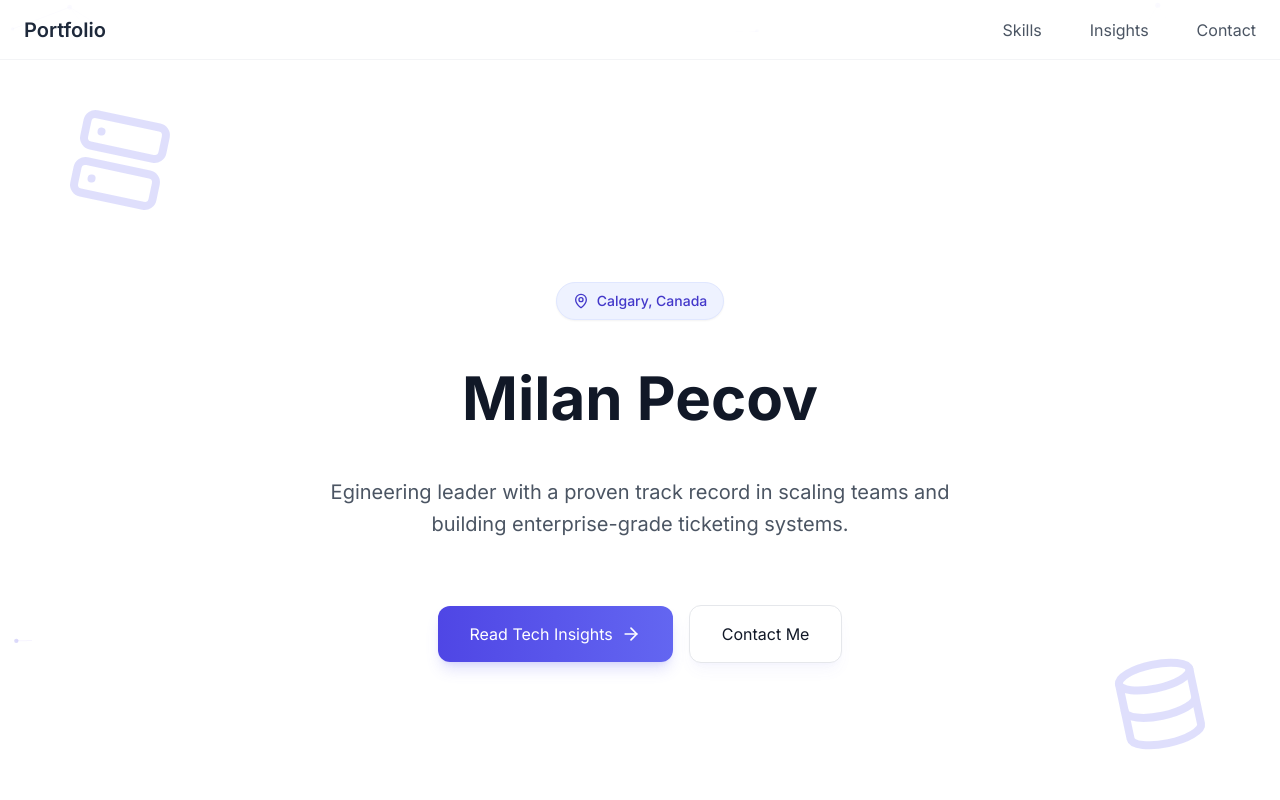
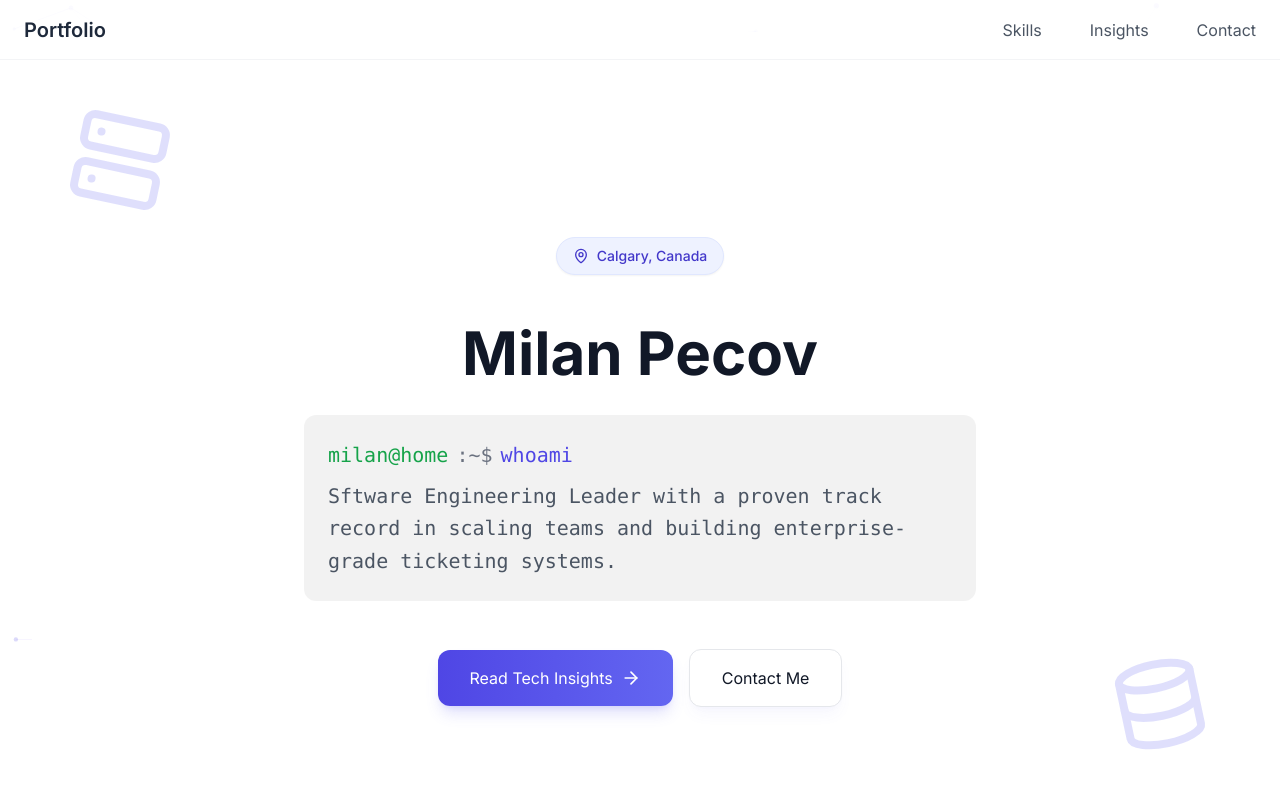
Before and after one commit to MilanPecov/devfolio-galaxy, a React (Vite) app: page / in a window 1280 px wide. Shown: the top 800 px of the page. Built offline with nearby package versions, Linux system fonts and the light colour scheme.

Commit message:
Refactor hero section animation
Update hero section animation to resemble a terminal, and change "Engineering leader" to "Software Engineering Leader".

```diff
--- a/src/components/Hero.tsx
+++ b/src/components/Hero.tsx
@@ -7,9 +7,10 @@ import { loadFull } from "tsparticles";
 import { useTypewriter } from "@/hooks/useTypewriter";
 
 const Hero = () => {
-  const { displayText, isTyping } = useTypewriter(
-    "Engineering leader with a proven track record in scaling teams and building enterprise-grade ticketing systems.",
-    50
+  const { displayText, isTyping, showCursor } = useTypewriter(
+    "Software Engineering Leader with a proven track record in scaling teams and building enterprise-grade ticketing systems.",
+    50,
+    "milan@home:~$ "
   );
 
   const particlesInit = useCallback(async (engine: Engine) => {
@@ -87,12 +88,19 @@ const Hero = () => {
           <h1 className="text-4xl md:text-6xl font-bold text-gray-900 leading-tight">
             Milan Pecov
           </h1>
-          <p className="text-xl text-gray-600 max-w-2xl mx-auto leading-relaxed min-h-[84px] bg-white/50 rounded-lg p-4">
-            {displayText}
-            {isTyping && (
-              <span className="inline-block w-1 h-5 ml-1 bg-indigo-400 animate-pulse" />
-            )}
-          </p>
+          <div className="text-xl text-gray-600 max-w-2xl mx-auto leading-relaxed min-h-[84px] bg-gray-950/5 rounded-lg p-6 font-mono">
+            <div className="flex items-center gap-2 text-left mb-2">
+              <span className="text-green-600">milan@home</span>
+              <span className="text-gray-500">:~$</span>
+              <span className="text-indigo-600">whoami</span>
+            </div>
+            <div className="text-left">
+              {displayText}
+              {showCursor && (
+                <span className="inline-block w-2 h-5 ml-1 bg-indigo-400 animate-pulse" />
+              )}
+            </div>
+          </div>
           <div className="flex flex-col sm:flex-row items-center justify-center gap-4 pt-4">
             <a
               href="#blog"
--- a/src/hooks/useTypewriter.tsx
+++ b/src/hooks/useTypewriter.tsx
@@ -1,9 +1,14 @@
 
 import { useState, useEffect } from 'react';
 
-export const useTypewriter = (text: string, speed: number = 100) => {
+export const useTypewriter = (
+  text: string,
+  speed: number = 100,
+  prefix: string = ''
+) => {
   const [displayText, setDisplayText] = useState('');
   const [isTyping, setIsTyping] = useState(true);
+  const [showCursor, setShowCursor] = useState(true);
 
   useEffect(() => {
     let index = 0;
@@ -22,5 +27,14 @@ export const useTypewriter = (text: string, speed: number = 100) => {
     }
   }, [text, speed, isTyping]);
 
-  return { displayText, isTyping };
+  // Cursor blink effect
+  useEffect(() => {
+    const cursorTimer = setInterval(() => {
+      setShowCursor((prev) => !prev);
+    }, 530);
+
+    return () => clearInterval(cursorTimer);
+  }, []);
+
+  return { displayText, isTyping, showCursor, prefix };
 };
```
